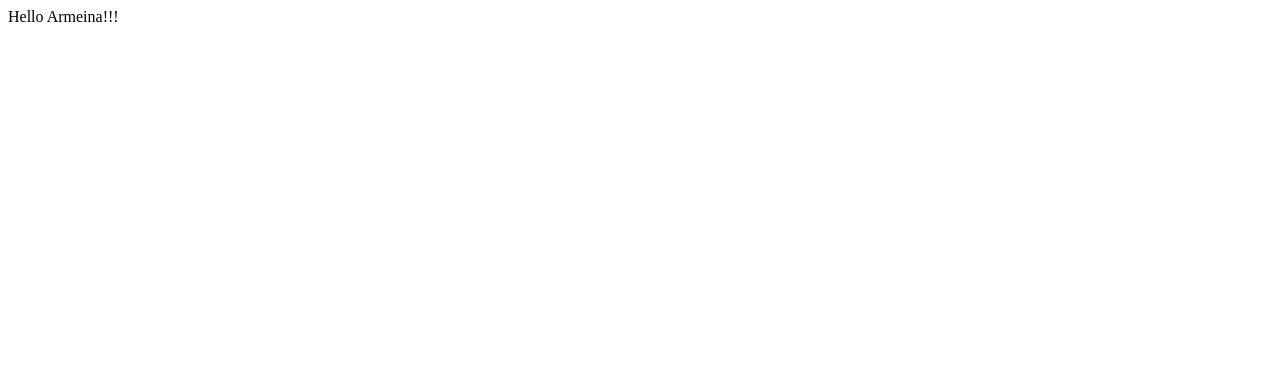
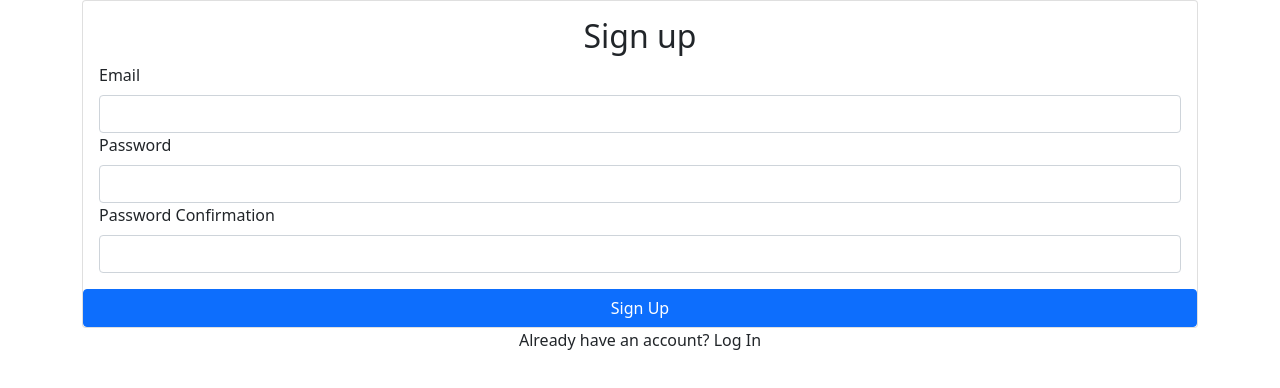
Before and after one commit to MrHovakimyan/Login_BootStrap, a React (Create React App) app: page / in a window 1280 px wide. Shown: the top 388 px of the page. Built offline with nearby package versions, Linux system fonts and the light colour scheme.

Commit message:
SignUp file created

```diff
--- a/src/components/App.js
+++ b/src/components/App.js
@@ -1,7 +1,13 @@
 import React from "react";
+import { Container } from "react-bootstrap";
+import Signup from "./Signup";
 
 function App() {
-  return "Hello Armeina!!!";
+  return (
+    <Container>
+      <Signup />
+    </Container>
+  );
 }
 
 export default App;
--- /dev/null
+++ b/src/components/Signup.js
@@ -0,0 +1,38 @@
+import React, { useRef } from "react";
+import { Form, Button, Card } from "react-bootstrap";
+
+export default function Signup() {
+  const emailRef = useRef();
+  const passwordRef = useRef();
+  const passwordConfirmRef = useRef();
+
+  return (
+    <>
+      <Card>
+        <Card.Body>
+          <h2 className="text-center mb - 4">Sign up</h2>
+          <Form>
+            <Form.Group id="email">
+              <Form.Label>Email</Form.Label>
+              <Form.Control type="email" ref={emailRef} required />
+            </Form.Group>
+            <Form.Group id="password">
+              <Form.Label>Password</Form.Label>
+              <Form.Control type="password" ref={passwordRef} required />
+            </Form.Group>
+            <Form.Group id="password-confirm">
+              <Form.Label>Password Confirmation</Form.Label>
+              <Form.Control type="password" ref={passwordConfirmRef} required />
+            </Form.Group>
+          </Form>
+        </Card.Body>
+        <Button className="w-100" type="submit">
+          Sign Up
+        </Button>
+      </Card>
+      <div className="w-100 text-center mt - 2">
+        Already have an account? Log In
+      </div>
+    </>
+  );
+}
--- a/src/index.js
+++ b/src/index.js
@@ -1,6 +1,7 @@
 import React from "react";
 import ReactDOM from "react-dom";
 import App from "./components/App";
+import "bootstrap/dist/css/bootstrap.min.css";
 
 ReactDOM.render(
   <React.StrictMode>
```
